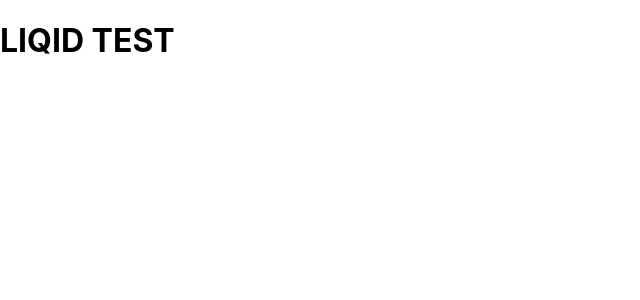
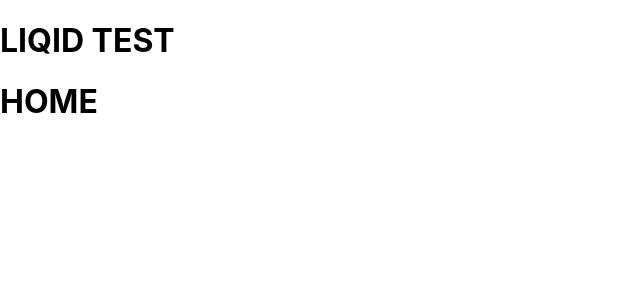
Before and after one commit to soufDev/liqid-test, a React (Create React App) app: page / in a window 1280 px wide. Shown: the top 300 px of the page, without its empty margins (0-640 px from the left). Built offline with nearby package versions, Linux system fonts and the light colour scheme.

Commit message:
:sparkles: add Routes

```diff
--- a/src/App.js
+++ b/src/App.js
@@ -1,8 +1,12 @@
 import React from 'react';
+import { Routes } from './Routes';
 
 function App() {
   return (
-    <h1>LIQID TEST</h1>
+    <>
+      <h1>LIQID TEST</h1>
+      <Routes />
+    </>
   );
 }
 
--- /dev/null
+++ b/src/Routes.js
@@ -0,0 +1,24 @@
+import React from 'react';
+import {
+    BrowserRouter as Router,
+    Switch,
+    Route
+} from 'react-router-dom';
+
+export const Routes = () => {
+    return (
+        <Router>
+            <Switch>
+                <Route path="/add">
+                    <h1>Add User</h1>
+                </Route>
+                <Route path="/:id">
+                    <h1>user ID</h1>
+                </Route>
+                <Route path="/">
+                    <h1>HOME</h1>
+                </Route>
+            </Switch>
+        </Router>
+    )
+}
```
